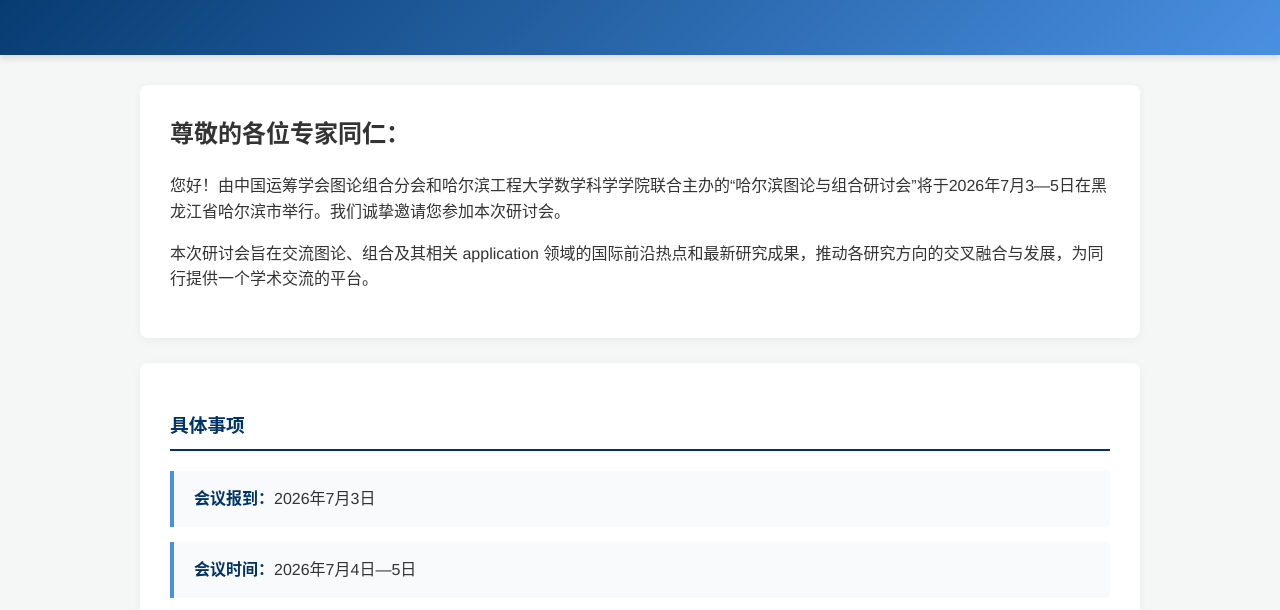
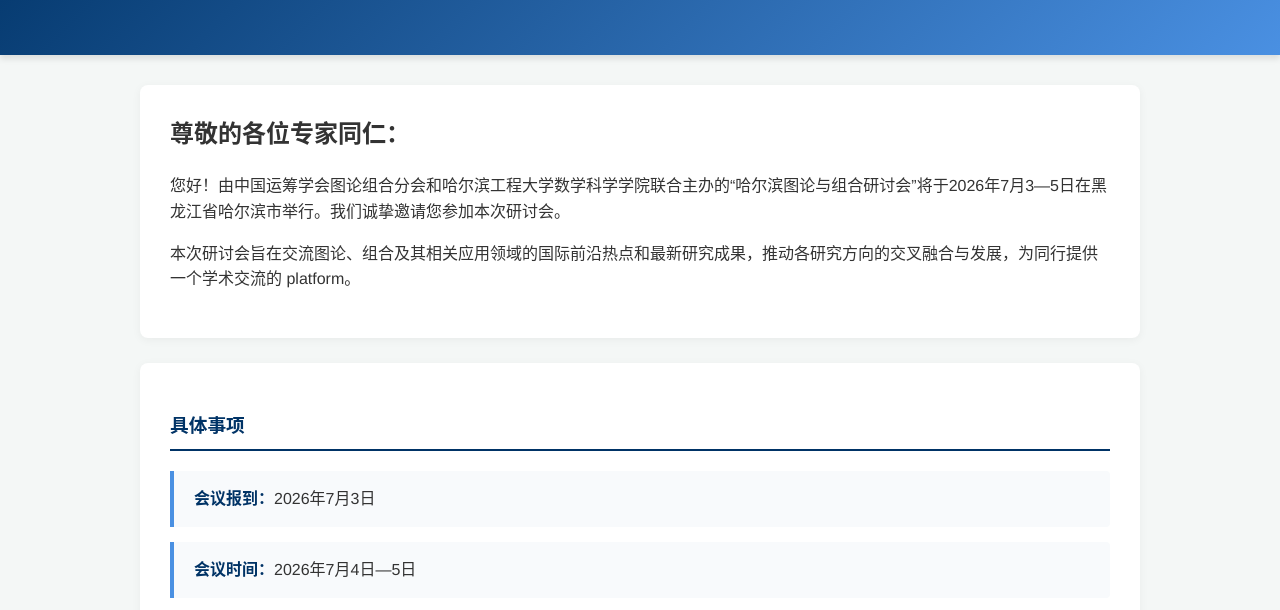
Before and after one commit to li7910598-netizen/2026-7, a plain HTML site: page index.html in a window 1280 px wide. Shown: the part 142-752 px from the top of the page. Drawn offline with Linux system fonts and the light colour scheme.

Commit message:
Update index.html

```diff
--- a/index.html
+++ b/index.html
@@ -141,7 +141,7 @@
             <div class="lang-zh">
                 <h2>尊敬的各位专家同仁：</h2>
                 <p>您好！由中国运筹学会图论组合分会和哈尔滨工程大学数学科学学院联合主办的“哈尔滨图论与组合研讨会”将于2026年7月3—5日在黑龙江省哈尔滨市举行。我们诚挚邀请您参加本次研讨会。</p>
-                <p>本次研讨会旨在交流图论、组合及其相关 application 领域的国际前沿热点和最新研究成果，推动各研究方向的交叉融合与发展，为同行提供一个学术交流的平台。</p>
+                <p>本次研讨会旨在交流图论、组合及其相关应用领域的国际前沿热点和最新研究成果，推动各研究方向的交叉融合与发展，为同行提供一个学术交流的 platform。</p>
             </div>
             <div class="lang-en" lang="en">
                 <h2>Dear Experts and Colleagues,</h2>
```
